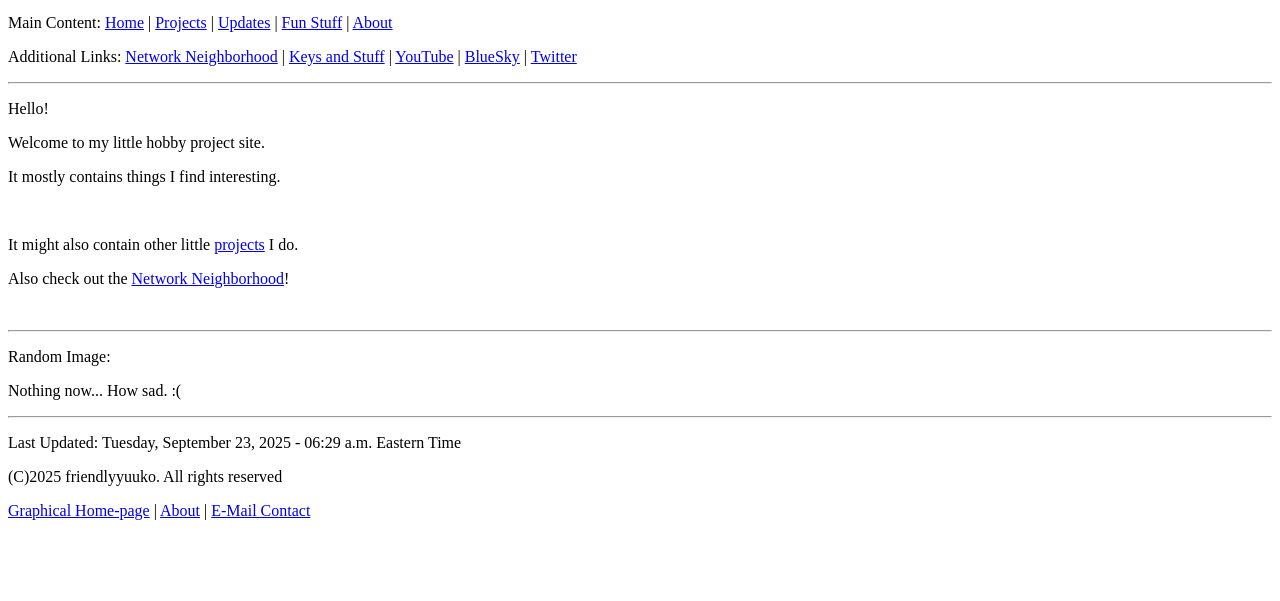
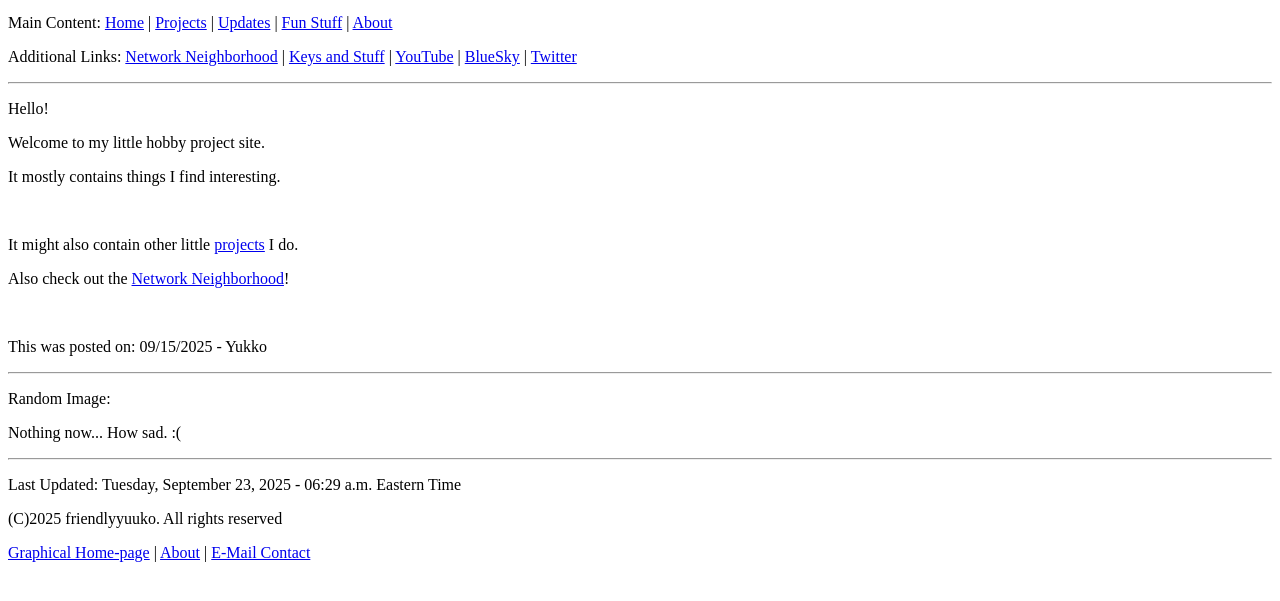
Before and after one commit to friendlyyuuko/friendlyyuuko.github.io, a plain HTML site: page default_text.htm in a window 1280 px wide. Shown: the part 53-654 px from the top of the page. Drawn offline with Linux system fonts and the light colour scheme.

Commit message:
Final commit for consistency.

```diff
--- a/default_text.htm
+++ b/default_text.htm
@@ -18,6 +18,7 @@
 <p>It might also contain other little <a href=./projects.htm>projects</a> I do.</p>
 <p>Also check out the <a href=./nethood.htm>Network Neighborhood</a>!</p>
 <br>
+<p>This was posted on: 09/15/2025 - Yukko</p>
 <hr>
 <p>Random Image:</p>
 <p>Nothing now... How sad. :(</p>
```
